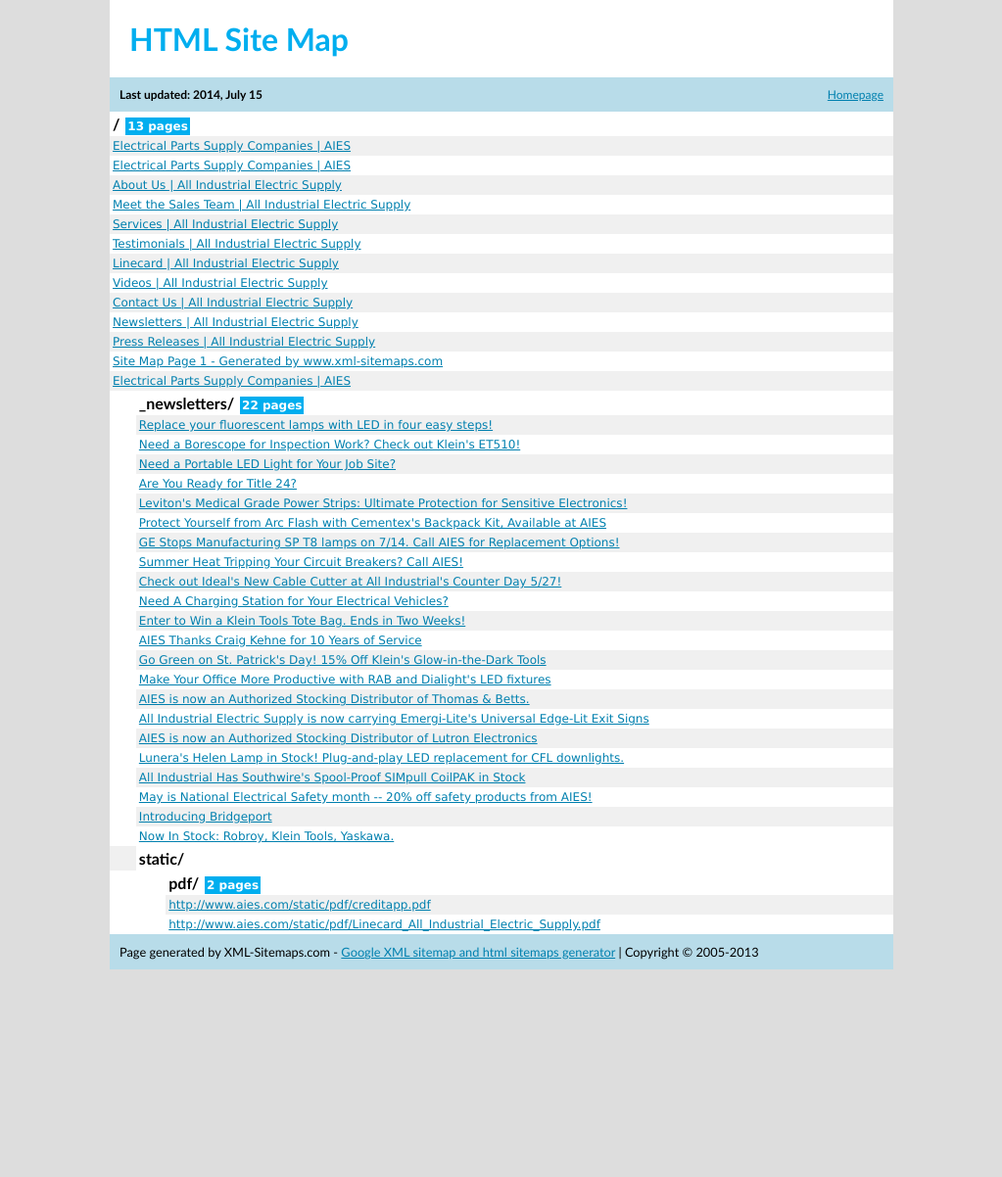
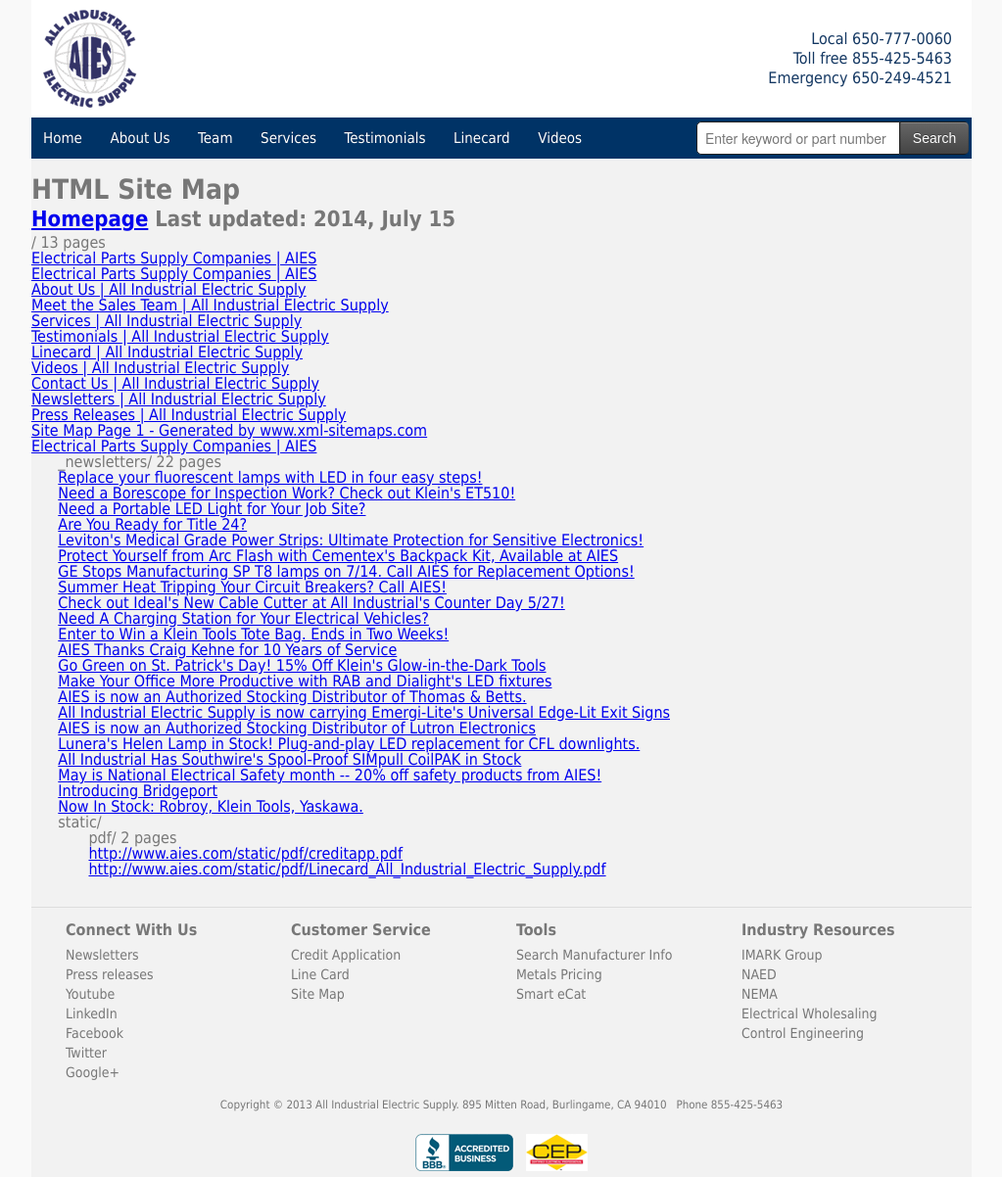
Before and after one commit to spicyspirit/aies, a Django app: template all-industrial-hrd/templates/sitemap.html in a window 1280 px wide. Shown: the whole page at 98% size, without its empty margins (128-1151 px from the left). Before the commit the page ends 990 px from the top, so only its background shows below. Run offline with Django 3.2, Linux system fonts and the light colour scheme; the template is opened without the code that fills it, so the values that code supplies are empty.

Commit message:
html corrections
ampersands

```diff
--- a/all-industrial-hrd/templates/_base3.html
+++ b/all-industrial-hrd/templates/_base3.html
@@ -113,7 +113,7 @@
             <ul>
                 <li><a href="http://www.olie.com" target="_blank">Search Manufacturer Info</a></li>
                 <li><a href="http://ewweb.com/current_copper_prices/" target="_blank">Metals Pricing</a></li>
-                <li><a href="http://www.electricsmarts.com/container.aspx?tab=smartecat&distid=24867&limit=" target="_blank">Smart eCat</a></li>
+                <li><a href="http://www.electricsmarts.com/container.aspx?tab=smartecat&amp;distid=24867&amp;limit=" target="_blank">Smart eCat</a></li>
             </ul>
         </div>
         <div class="four columns links">
--- a/all-industrial-hrd/templates/sitemap.html
+++ b/all-industrial-hrd/templates/sitemap.html
@@ -1,98 +1,16 @@
-<!DOCTYPE html PUBLIC "-//W3C//DTD XHTML 1.0 Transitional//EN" "http://www.w3.org/TR/xhtml1/DTD/xhtml1-transitional.dtd">
-<html>
-<head>
-<title>Site Map  Page 1 - Generated by www.xml-sitemaps.com</title>
-<meta http-equiv="Content-type" content="text/html; charset=utf-8" />
-<style type="text/css">
-body {
-background-color: #DDD;
-font: normal 80%  "Trebuchet MS", "Helvetica", sans-serif;
-margin:0;
-text-align:center;
-}
-#cont{
-margin:auto;
-width:800px;
-text-align:left;
-}
-a:link,a:visited {
-color: #0180AF;
-text-decoration: underline;
-}
-a:hover {
-color: #666;
-}
-h1 {
-background-color:#fff;
-padding:20px;
-color:#00AEEF;
-text-align:left;
-font-size:32px;
-margin:0px;
-}
-h3 {
-font-size:12px;
-background-color:#B8DCE9;
-margin:0px;
-padding:10px;
-}
-h3 a {
-float:right;
-font-weight:normal;
-display:block;
-}
-th {
-text-align:center;
-background-color:#00AEEF;
-color:#fff;
-padding:4px;
-font-weight:normal;
-font-size:12px;
-}
-td {
-font-size:12px;
-padding:3px;
-text-align:left;
-}
-tr {background: #fff}
-tr:nth-child(odd) {background: #f0f0f0}
-#footer {
-background-color:#B8DCE9;
-padding:10px;
-}
-.pager,.pager a {
-background-color:#00AEEF;
-color:#fff;
-padding:3px;
-}
-.lhead {
-background-color:#fff;
-padding:3px;
-font-weight:bold;
-font-size:16px;
-}
-.lpart {
-background-color:#f0f0f0;
-padding:0px;
-}
-.lpage {
-font:normal 12px verdana;
-}
-.lcount {
-background-color:#00AEEF;
-color:#fff;
-padding:2px;
-margin:2px;
-font:bold 12px verdana;
-}
-a.aemphasis {
-color:#009;
-font-weight:bold;
-}
-</style>
+{% extends "_base3.html" %}
+{% block title %}About Us | All Industrial Electric Supply{% endblock %}
+{% block description %}
+<meta name="description" content="AIES is a premier supplier of electrical supplies.  We have served the need for a quality industrial and commercial electrical parts distributor since 2004.">
+{% endblock %}
+{% block keywords %}
+<meta name="keywords" content="About us, electric supply, all industrial electric supply">
+{% endblock %}
+{% block h1 %}<h1 id="logo"><a href="http://www.allindustrialsupply.com" title="All Industrial Electric Supply">About Us</a></h1>{% endblock %}
+{% block bodyclass %}<body class="about"> {% endblock %}
+{% block containerclass %}<div class="container gray">{% endblock %}  <!-- Begin container -->
+{% block bodycontent %}
 
-</head>
-<body>
 <div id="cont">
 <h1>HTML Site Map</h1>
 <h3><a href="http://www.aies.com">Homepage</a>
@@ -185,19 +103,4 @@
 
 </table>
 
-
-<!--
-Please note:
-You are not allowed to remove the copyright notice below.
-Thank you!
-www.xml-sitemaps.com
--->
-<div id="footer">
-Page generated by XML-Sitemaps.com - <a target="_blank" href="http://www.xml-sitemaps.com">Google XML sitemap and html sitemaps generator</a>
-|
-Copyright &copy; 2005-2013
-
-</div>
-</div>
-</body>
-</html>
+ {% endblock %}
```
